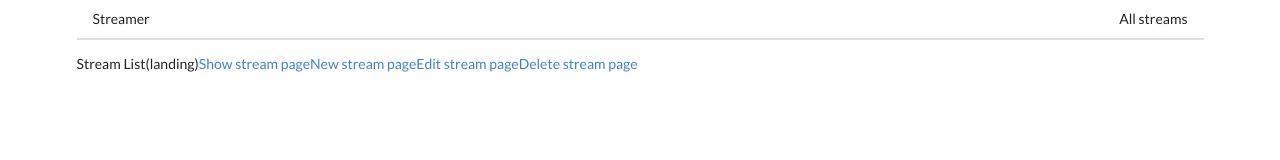
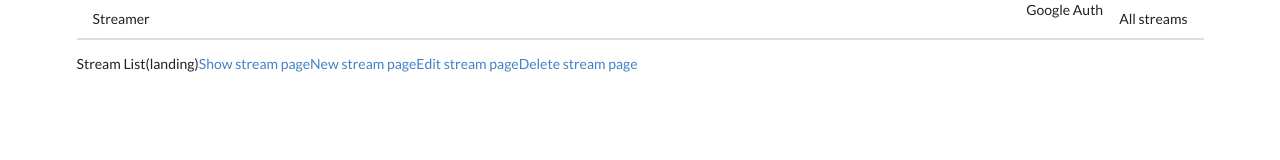
Before and after one commit to elorenzen/Twitch-clone-React-Redux, a React (Create React App) app in the folder client/: page / in a window 1280 px wide. Shown: the top 160 px of the page. Built offline with nearby package versions, Linux system fonts and the light colour scheme.

Commit message:
Imported and added GoogleAuth component to Header

```diff
--- a/client/src/components/Header.js
+++ b/client/src/components/Header.js
@@ -1,5 +1,6 @@
 import React from 'react';
 import { Link } from 'react-router-dom';
+import GoogleAuth from './GoogleAuth';
 
 const Header = () => {
     return (
@@ -8,6 +9,7 @@ const Header = () => {
                 Streamer
             </Link>
             <div className="right menu">
+                <GoogleAuth className="item" />
                 <Link to="/" className="item">
                     All streams
                 </Link>
```
